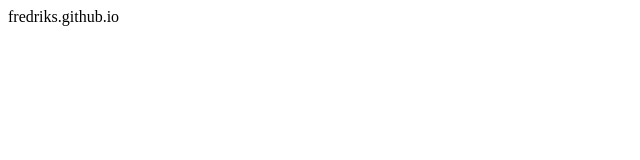
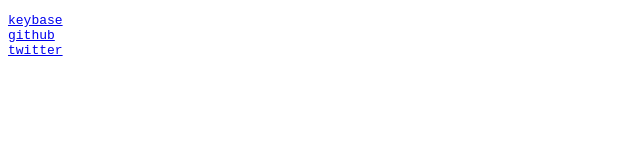
Before and after one commit to fredriks/fredriks.github.io, a plain HTML site: page index.html in a window 1280 px wide. Shown: the whole page, without its empty margins (0-640 px from the left). Drawn offline with Linux system fonts and the light colour scheme.

Commit message:
Some links

```diff
--- a/index.html
+++ b/index.html
@@ -1 +1,22 @@
-fredriks.github.io
+<!DOCTYPE html>
+<html>
+<head>
+    <meta charset="UTF-8" />
+    <title>Fredrik Simón</title>
+    <script>
+        (function(i,s,o,g,r,a,m){i['GoogleAnalyticsObject']=r;i[r]=i[r]||function(){
+        (i[r].q=i[r].q||[]).push(arguments)},i[r].l=1*new Date();a=s.createElement(o),
+        m=s.getElementsByTagName(o)[0];a.async=1;a.src=g;m.parentNode.insertBefore(a,m)
+        })(window,document,'script','https://www.google-analytics.com/analytics.js','ga');
+        ga('create', 'UA-81651360-1', 'auto');
+        ga('send', 'pageview');
+    </script>
+</head>
+<body>
+    <pre style="white-space: pre-line">
+        <a href="https://keybase.io/fsimon">keybase</a>
+        <a href="https://github.com/fredriks">github</a>
+        <a href="https://twitter.com/fredrsi">twitter</a>
+    </div>
+</body>
+</html>
```
